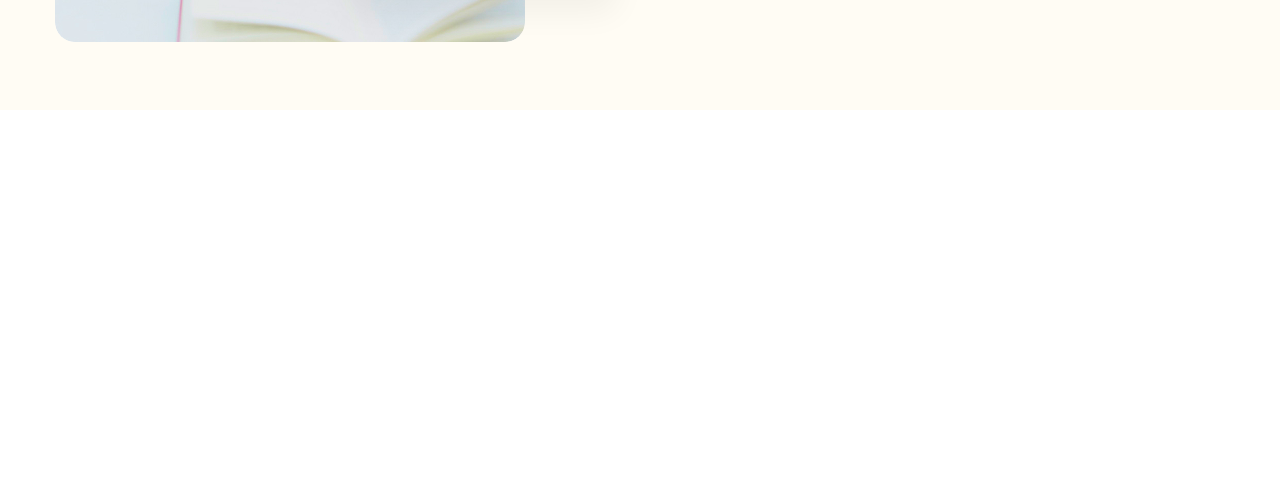
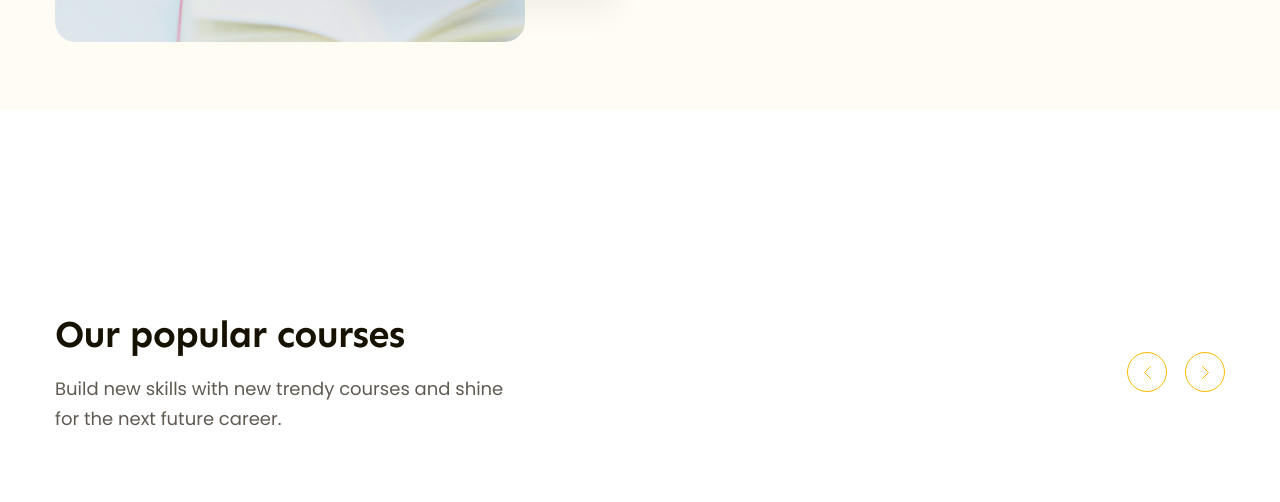
Before and after one commit to PhucKinhDu/Landing-Page-01, a plain HTML site: page index.html in a window 1280 px wide. Shown: the part 793-1295 px from the top of the page. Drawn offline with Linux system fonts and the light colour scheme.

Commit message:
05 - Tạo Popular (Top)

```diff
--- a/assets/css/style.css
+++ b/assets/css/style.css
@@ -19,6 +19,15 @@ body {
 /* === Common === */
 a {
   text-decoration: none;
+}
+
+.heading-lv2 {
+  color: #171100;
+  font-family: var(--font-heading);
+  font-size: 3.8rem;
+  font-weight: 700;
+  line-height: 1.27;
+  letter-spacing: -0.76px;
 }
 
 .btn {
@@ -259,10 +268,53 @@ a {
   line-height: 1.23;
 }
 
-.hero .stats{
+.hero .stats {
   margin-top: 8px;
 }
 
-.hero .stats strong:nth-child(2){
+.hero .stats strong:nth-child(2) {
   margin-left: 28px;
 }
+
+/* ~~~ Popular ~~~ */
+.popular {
+  padding: 65px 0;
+  margin-top: 135px;
+}
+
+.popular-top {
+  display: flex;
+  align-items: center;
+  justify-content: space-between;
+}
+
+.popular-top .desc {
+  margin-top: 16px;
+  width: 458px;
+  color: #5f5b53;
+  font-size: 1.8rem;
+  line-height: 1.67;
+}
+
+.popular-top .controls{
+  display: flex;
+  gap: 18px;
+}
+
+.popular-top .control-btn {
+  display: flex;
+  justify-content: center;
+  align-items: center;
+  background: transparent;
+  width: 40px;
+  height: 40px;
+  border-radius: 50%;
+  color: var(--primary-color);
+  border: 1px solid var(--primary-color);
+}
+
+.popular-top .control-btn:hover{
+  color: #fff;
+  background-color: var(--primary-color);
+  cursor: pointer;
+}
--- a/index.html
+++ b/index.html
@@ -53,6 +53,7 @@
     </header>
     <!-- Main -->
      <main>
+      <!-- Hero -->
       <div class="hero">
         <div class="main-content">
           <div class="body">
@@ -118,6 +119,34 @@
           </div>
         </div>
       </div>
+      <!-- Popular -->
+      <div class="popular">
+        <div class="main-content">
+          <div class="popular-top">
+            <!-- Top left -->
+            <div class="info">
+              <h2 class="heading-lv2">Our popular courses</h2>
+              <p class="desc">Build new skills with new trendy courses and shine for the next future career.</p>
+            </div>
+            <!-- Top right -->
+             <div class="controls">
+              <button class="control-btn">
+                <svg width="7" height="13" viewBox="0 0 7 13" fill="none" xmlns="http://www.w3.org/2000/svg">
+                  <path d="M6.5 0.5L0.5 6.5L6.5 12.5" stroke="currentColor" stroke-linecap="round" stroke-linejoin="round"/>
+                </svg>
+
+              </button>
+              <button class="control-btn">
+                <svg width="7" height="13" viewBox="0 0 7 13" fill="none" xmlns="http://www.w3.org/2000/svg">
+                  <path d="M0.5 0.5L6.5 6.5L0.5 12.5" stroke="currentColor" stroke-linecap="round" stroke-linejoin="round"/>
+                </svg>
+
+              </button>
+             </div>
+
+          </div>
+        </div>
+      </div>
      </main>
   </body>
 </html>
```
Also changed, not shown: assets/icon/next.svg (added), assets/icon/prev.svg (added).
